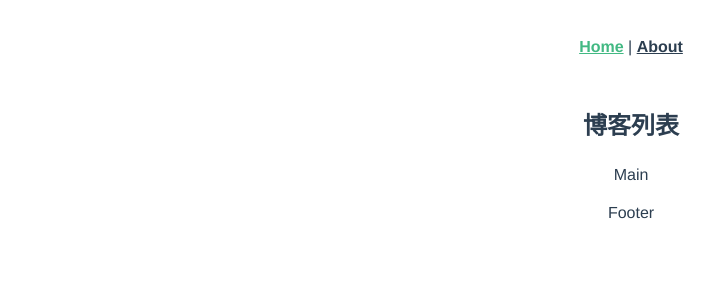
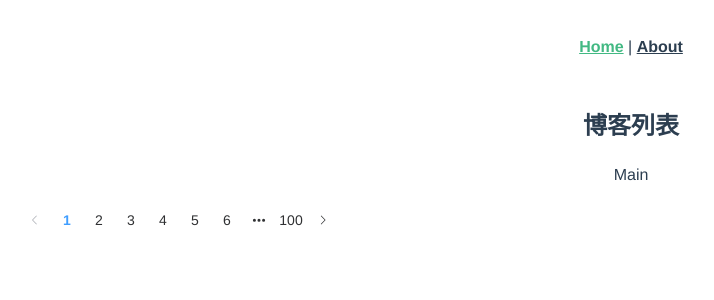
Before and after one commit to yongninghe/vue3-blog-front, a Vue app: page / in a window 1280 px wide. Shown: the top 300 px of the page, without its empty margins (9-723 px from the left). Built offline with nearby package versions, Linux system fonts and the light colour scheme.

Commit message:
添加页脚

```diff
--- a/src/views/HomeView.vue
+++ b/src/views/HomeView.vue
@@ -3,18 +3,20 @@
     <el-container>
       <el-header><BlogHeader msg="博客列表"> </BlogHeader></el-header>
       <el-main>Main</el-main>
-      <el-footer>Footer</el-footer>
+      <el-footer style="alignment: center"><BlogFooter></BlogFooter></el-footer>
     </el-container>
   </div>
 </template>
 <script lang="ts">
 import { defineComponent } from 'vue';
 import BlogHeader from '@/components/BlogHeader.vue'; // @ is an alias to /src
+import BlogFooter from '@/components/BlogFooter.vue'; // @ is an alias to /src
 
 export default defineComponent({
   name: 'HomeView',
   components: {
     BlogHeader,
+    BlogFooter
   },
 });
 </script>
```
